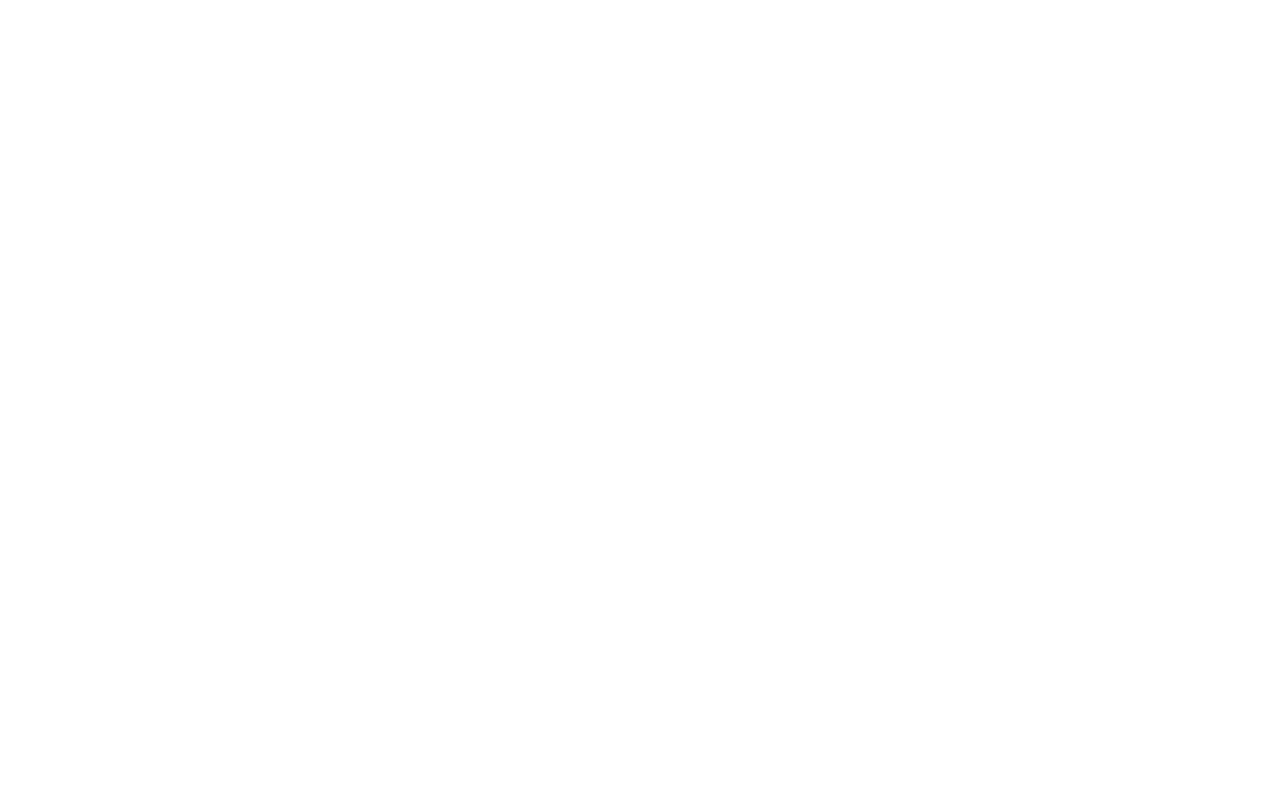
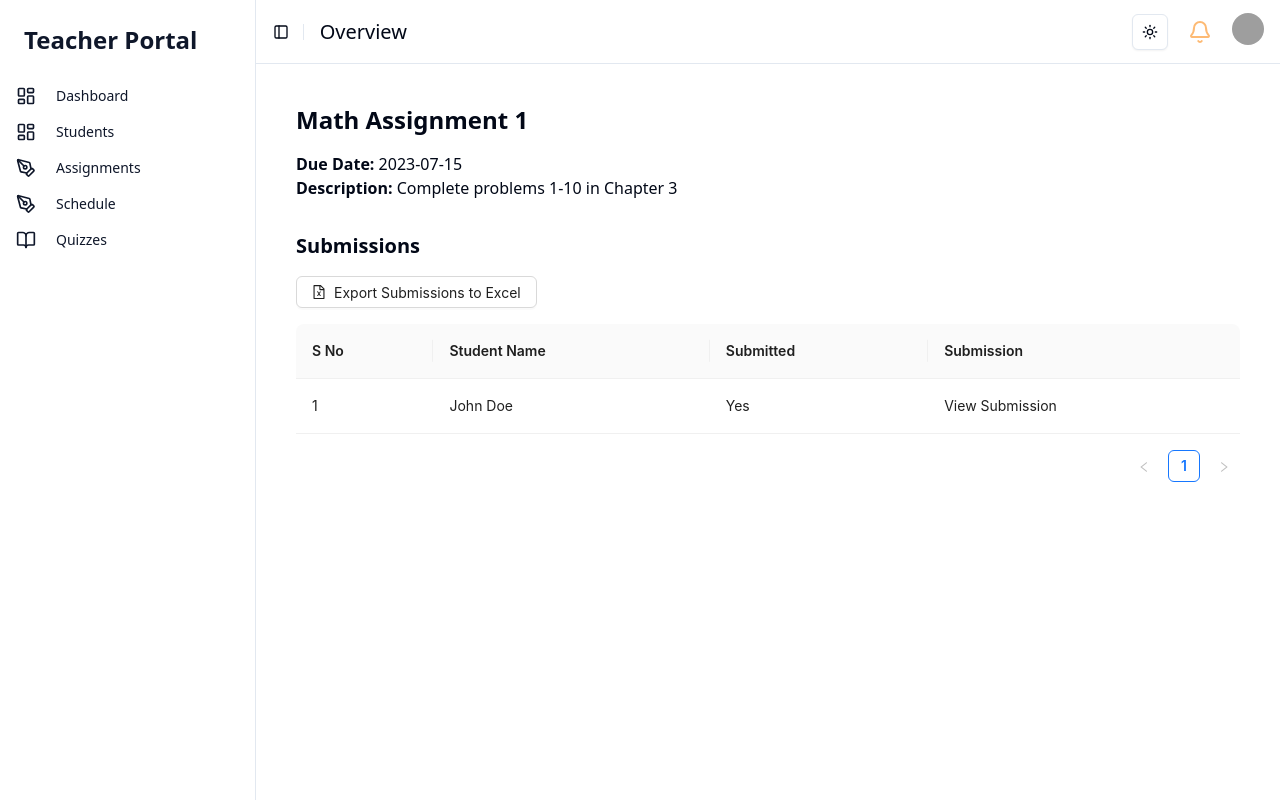
Before and after one commit to hassanjan1841/gulshan-management-system, a React (Vite) app: page /teacher/assignments/1 in a window 1280 px wide. Before the commit this address had no page. Built offline with nearby package versions, Linux system fonts and the light colour scheme; grey boxes are pictures that could not be loaded.

Commit message:
added the assignment table to the teacher dashboard assignment page and also when click on the single assignment it should show the submissions also for that assignment and als osetup the nav items for admin student and teacher roles so according to roles it will show the sidebar nav items

```diff
--- a/package.json
+++ b/package.json
@@ -20,6 +20,7 @@
     "@radix-ui/react-switch": "^1.1.2",
     "@radix-ui/react-tabs": "^1.1.2",
     "@radix-ui/react-tooltip": "^1.1.4",
+    "antd": "^5.22.5",
     "class-variance-authority": "^0.7.1",
     "clsx": "^2.1.1",
     "lucide-react": "^0.468.0",
@@ -30,6 +31,7 @@
     "recharts": "^2.15.0",
     "tailwind-merge": "^2.5.5",
     "tailwindcss-animate": "^1.0.7",
+    "xlsx": "^0.18.5",
     "zod": "^3.23.8"
   },
   "devDependencies": {
--- a/src/App.jsx
+++ b/src/App.jsx
@@ -11,6 +11,8 @@
 import TeacherDashboard from "./components/TeacherDashboard/TeachertDashboard";
 import StudentQuiz from "./components/StudentDashboard/StudentQuiz";
 import StudentCertificate from "./components/StudentDashboard/StudentCertificate";
+import TeacherAssignment from "./components/TeacherDashboard/TeacherAssignment";
+import AssignmentDetail from "./components/TeacherDashboard/AssignmentDetail";
 
 function App() {
   return (
@@ -31,6 +33,8 @@
 
           <Route path="/teacher" element={<DashboardLayout />}>
             <Route index element={<TeacherDashboard />} />
+            <Route path="assignments" element={<TeacherAssignment />} />
+            <Route path="assignments/:id" element={<AssignmentDetail />} />
           </Route>
         </Routes>
       </BrowserRouter>
--- a/src/components/DashboardLayout.jsx
+++ b/src/components/DashboardLayout.jsx
@@ -1,13 +1,14 @@
 import { SidebarInset, SidebarProvider } from "@/components/ui/sidebar";
-import { AppSidebar } from "../../components/app-sidebar";
 
 import { Outlet } from "react-router";
 import Header from "../../components/StudentDashboard/Header";
+import AppSidebar from "./Sidebar";
 
 export default function DashboardLayout() {
+  const role = "teacher";
   return (
     <SidebarProvider>
-      <AppSidebar />
+      <AppSidebar role={role} />
       <SidebarInset>
         <Header />
         <div className="flex flex-1 flex-col gap-4 p-10 bg-background ">
--- a/src/components/Sidebar.jsx
+++ b/src/components/Sidebar.jsx
@@ -1,10 +1,4 @@
-import {
-  LayoutDashboard,
-  BookOpen,
-  PenTool,
-  Award,
-  Settings,
-} from "lucide-react";
+import { LayoutDashboard, BookOpen, PenTool, Award } from "lucide-react";
 import {
   Sidebar as ShadcnSidebar,
   SidebarContent,
@@ -16,15 +10,37 @@
 } from "./ui/sidebar";
 import { Link } from "react-router";
 
-const navItems = [
+// agar role student ho to ye sidebar dikhega
+const adminItems = [
+  { name: "Dashboard", href: "/admin", icon: LayoutDashboard },
+];
+
+const teacherItems = [
+  { name: "Dashboard", href: "/teacher", icon: LayoutDashboard },
+  { name: "Students", href: "/teacher/students", icon: LayoutDashboard },
+  { name: "Assignments", href: "/teacher/assignments", icon: PenTool },
+  { name: "Schedule", href: "/teacher/schedule", icon: PenTool },
+  { name: "Quizzes", href: "/teacher/quizzes", icon: BookOpen },
+];
+
+const studentItems = [
   { name: "Dashboard", href: "/student", icon: LayoutDashboard },
   { name: "Assignments", href: "/student/assignments", icon: PenTool },
   { name: "Quizzes", href: "/student/quizzes", icon: BookOpen },
   { name: "Certificates", href: "/student/certificates", icon: Award },
 ];
 
-export function AppSidebar({ ...props }) {
+export default function AppSidebar({ role, ...props }) {
   const { state } = useSidebar();
+  console.log("role=> ", role);
+  const navItems =
+    role === "teacher"
+      ? teacherItems
+      : role === "admin"
+      ? adminItems
+      : studentItems;
+  const title =
+    role === "teacher" ? "Teacher" : role === "admin" ? "Admin" : "Student";
 
   return (
     <ShadcnSidebar
@@ -39,13 +55,13 @@
               state === "collapsed" ? "opacity-0" : "opacity-100"
             }`}
           >
-            Student Portal
+            {title} Portal
           </h2>
         </div>
       </SidebarHeader>
       <SidebarContent>
         <SidebarMenu>
-          {navItems.map((item) => (
+          {navItems?.map((item) => (
             <SidebarMenuItem key={item.name} className="flex justify-center">
               <SidebarMenuButton asChild>
                 <Link
--- /dev/null
+++ b/src/components/TeacherDashboard/AssignmentDetail.jsx
@@ -0,0 +1,92 @@
+import React, { useState } from "react";
+import { Table, Button } from "antd";
+import { FileExcelOutlined } from "@ant-design/icons";
+import * as XLSX from "xlsx";
+
+const mockAssignmentData = {
+  id: "1",
+  title: "Math Assignment 1",
+  dueDate: "2023-07-15",
+  description: "Complete problems 1-10 in Chapter 3",
+};
+
+const mockSubmissions = [
+  {
+    key: "1",
+    studentName: "John Doe",
+    sNo: 1,
+    submitted: true,
+    fileUrl: "https://example.com/submission1.pdf",
+  },
+  // Add more mock submissions here
+];
+
+function AssignmentDetail() {
+  const [assignment] = useState(mockAssignmentData);
+  const [submissions] = useState(mockSubmissions);
+
+  const columns = [
+    {
+      title: "S No",
+      dataIndex: "sNo",
+      key: "sNo",
+    },
+    {
+      title: "Student Name",
+      dataIndex: "studentName",
+      key: "studentName",
+    },
+    {
+      title: "Submitted",
+      dataIndex: "submitted",
+      key: "submitted",
+      render: (submitted) => (submitted ? "Yes" : "No"),
+    },
+    {
+      title: "Submission",
+      key: "submission",
+      render: (_, record) =>
+        record.submitted ? (
+          <a href={record.fileUrl} target="_blank" rel="noopener noreferrer">
+            View Submission
+          </a>
+        ) : (
+          "Not submitted"
+        ),
+    },
+  ];
+
+  const handleExport = () => {
+    const ws = XLSX.utils.json_to_sheet(submissions);
+    const wb = XLSX.utils.book_new();
+    XLSX.utils.book_append_sheet(wb, ws, "Submissions");
+    XLSX.writeFile(wb, `submissions_${id}.xlsx`);
+  };
+
+  return (
+    <div>
+      <h1 className="text-2xl font-bold mb-4">{assignment.title}</h1>
+      <p>
+        <strong>Due Date:</strong> {assignment.dueDate}
+      </p>
+      <p>
+        <strong>Description:</strong> {assignment.description}
+      </p>
+      <h2 className="text-xl font-bold mt-8 mb-4">Submissions</h2>
+      <Button
+        icon={<FileExcelOutlined />}
+        onClick={handleExport}
+        className="mb-4"
+      >
+        Export Submissions to Excel
+      </Button>
+      <Table
+        columns={columns}
+        dataSource={submissions}
+        pagination={{ pageSize: 10 }}
+      />
+    </div>
+  );
+}
+
+export default AssignmentDetail;
--- /dev/null
+++ b/src/components/TeacherDashboard/AssignmentTable.jsx
@@ -0,0 +1,100 @@
+import { useState } from "react";
+import { Table, Button, Popconfirm } from "antd";
+import {
+  DeleteOutlined,
+  EditOutlined,
+  FileExcelOutlined,
+} from "@ant-design/icons";
+import { Link } from "react-router";
+import * as XLSX from "xlsx";
+
+const mockData = [
+  {
+    key: "1",
+    title: "Math Assignment 1",
+    sNo: 1,
+    dueDate: "2023-07-15",
+    submissionCount: 25,
+  },
+  // Add more mock data here
+];
+
+function AssignmentTable() {
+  const [data, setData] = useState(mockData);
+
+  const columns = [
+    {
+      title: "S No",
+      dataIndex: "sNo",
+      key: "sNo",
+    },
+    {
+      title: "Assignment Title",
+      dataIndex: "title",
+      key: "title",
+      render: (text, record) => (
+        <Link to={`/teacher/assignments/${record.key}`}>{text}</Link>
+      ),
+    },
+    {
+      title: "Due Date",
+      dataIndex: "dueDate",
+      key: "dueDate",
+    },
+    {
+      title: "Submission Count",
+      dataIndex: "submissionCount",
+      key: "submissionCount",
+    },
+    {
+      title: "Actions",
+      key: "actions",
+      render: (_, record) => (
+        <span>
+          <Button icon={<EditOutlined />} onClick={() => handleEdit(record)} />
+          <Popconfirm
+            title="Sure to delete?"
+            onConfirm={() => handleDelete(record.key)}
+          >
+            <Button icon={<DeleteOutlined />} />
+          </Popconfirm>
+        </span>
+      ),
+    },
+  ];
+
+  const handleEdit = (record) => {
+    // Implement edit functionality
+    console.log("Edit", record);
+  };
+
+  const handleDelete = (key) => {
+    setData(data.filter((item) => item.key !== key));
+  };
+
+  const handleExport = () => {
+    const ws = XLSX.utils.json_to_sheet(data);
+    const wb = XLSX.utils.book_new();
+    XLSX.utils.book_append_sheet(wb, ws, "Assignments");
+    XLSX.writeFile(wb, "assignments.xlsx");
+  };
+
+  return (
+    <div>
+      <Button
+        icon={<FileExcelOutlined />}
+        onClick={handleExport}
+        className="mb-4"
+      >
+        Export to Excel
+      </Button>
+      <Table
+        columns={columns}
+        dataSource={data}
+        pagination={{ pageSize: 10 }}
+      />
+    </div>
+  );
+}
+
+export default AssignmentTable;
--- /dev/null
+++ b/src/components/TeacherDashboard/CreateAssignmentButton.jsx
@@ -0,0 +1,34 @@
+import React, { useState } from "react";
+import { Button } from "@/components/ui/button";
+import {
+  Sheet,
+  SheetContent,
+  SheetDescription,
+  SheetHeader,
+  SheetTitle,
+  SheetTrigger,
+} from "@/components/ui/sheet";
+import CreateAssignmentForm from "./CreateAssignmentForm";
+
+function CreateAssignmentButton() {
+  const [open, setOpen] = useState(false);
+
+  return (
+    <Sheet open={open} onOpenChange={setOpen}>
+      <SheetTrigger asChild>
+        <Button className="mb-4">Create Assignment</Button>
+      </SheetTrigger>
+      <SheetContent>
+        <SheetHeader>
+          <SheetTitle>Create New Assignment</SheetTitle>
+          <SheetDescription>
+            Fill in the details to create a new assignment.
+          </SheetDescription>
+        </SheetHeader>
+        <CreateAssignmentForm onSuccess={() => setOpen(false)} />
+      </SheetContent>
+    </Sheet>
+  );
+}
+
+export default CreateAssignmentButton;
--- /dev/null
+++ b/src/components/TeacherDashboard/CreateAssignmentForm.jsx
@@ -0,0 +1,36 @@
+import React from "react";
+import { Form, Input, DatePicker, Button } from "antd";
+
+function CreateAssignmentForm({ onSuccess }) {
+  const [form] = Form.useForm();
+
+  const onFinish = (values) => {
+    console.log("Success:", values);
+    onSuccess();
+  };
+
+  return (
+    <Form form={form} layout="vertical" onFinish={onFinish}>
+      <Form.Item
+        name="title"
+        label="Assignment Title"
+        rules={[{ required: true }]}
+      >
+        <Input />
+      </Form.Item>
+      <Form.Item name="dueDate" label="Due Date" rules={[{ required: true }]}>
+        <DatePicker style={{ width: "100%" }} />
+      </Form.Item>
+      <Form.Item name="description" label="Description">
+        <Input.TextArea />
+      </Form.Item>
+      <Form.Item>
+        <Button type="primary" htmlType="submit">
+          Create Assignment
+        </Button>
+      </Form.Item>
+    </Form>
+  );
+}
+
+export default CreateAssignmentForm;
--- /dev/null
+++ b/src/components/TeacherDashboard/TeacherAssignment.jsx
@@ -0,0 +1,15 @@
+import React from "react";
+import AssignmentTable from "./AssignmentTable";
+import CreateAssignmentButton from "./CreateAssignmentButton";
+
+function TeacherAssignment() {
+  return (
+    <div className="container mx-auto p-4">
+      <h1 className="text-2xl font-bold mb-4">Assignments</h1>
+      <CreateAssignmentButton />
+      <AssignmentTable />
+    </div>
+  );
+}
+
+export default TeacherAssignment;
--- a/src/pages/student/DashboardLayout.jsx
+++ b/src/pages/student/DashboardLayout.jsx
@@ -1,14 +1,14 @@
 import { SidebarInset, SidebarProvider } from "@/components/ui/sidebar";
-import { AppSidebar } from "../../components/Sidebar";
 
 import { Outlet } from "react-router";
 import Header from "../../components/Header";
-
+import AppSidebar from "../../components/Sidebar";
 
 export default function DashboardLayout() {
+  const role = "teacher";
   return (
     <SidebarProvider>
-      <AppSidebar />
+      <AppSidebar role={role} />
       <SidebarInset>
         <Header />
         <div className="flex flex-1 flex-col gap-4 p-10 bg-background">
```
Also changed, not shown: 1 other file (tests, documents, lock files or other folders).
